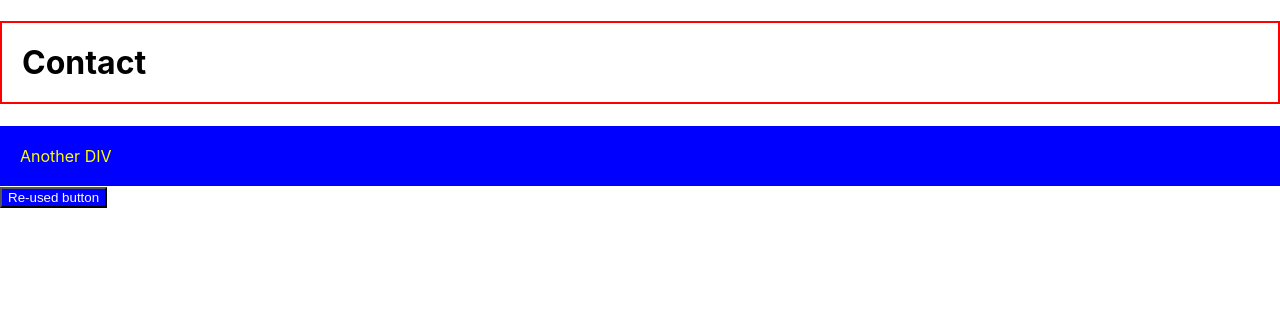
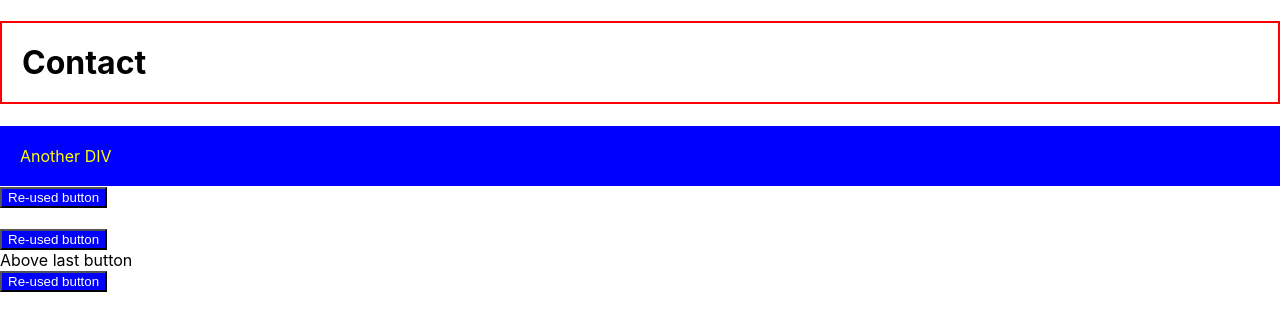
Before and after one commit to AnthonyDelaCruz/scan, a Next.js app: page /contact in a window 1280 px wide. Shown: the top 330 px of the page. Built offline with nearby package versions, Linux system fonts and the light colour scheme.

Commit message:
added buttons

```diff
--- a/pages/contact.js
+++ b/pages/contact.js
@@ -12,6 +12,11 @@ export default function Contact() {
             <h1 style={{ border: "2px solid red", padding: '20px' }}>Contact</h1>
             <div style={{ backgroundColor: 'blue', color: 'yellow', padding: '20px' }}>Another DIV</div>
             <Button />
+            <br></br>
+            <br></br>
+            <Button />
+            <div>Above last button</div>
+            <Button />
         </React.Fragment>
     )
 }
```
